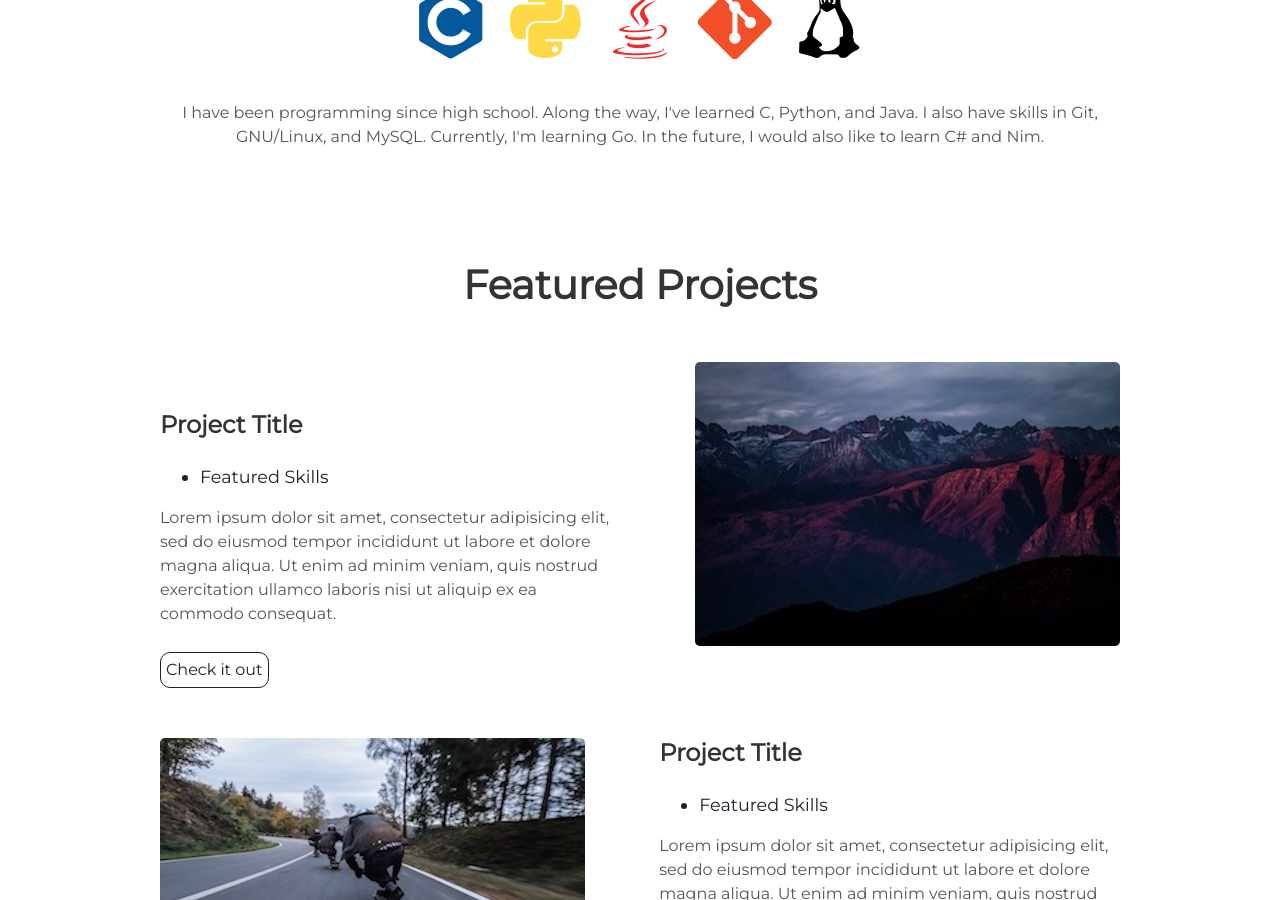
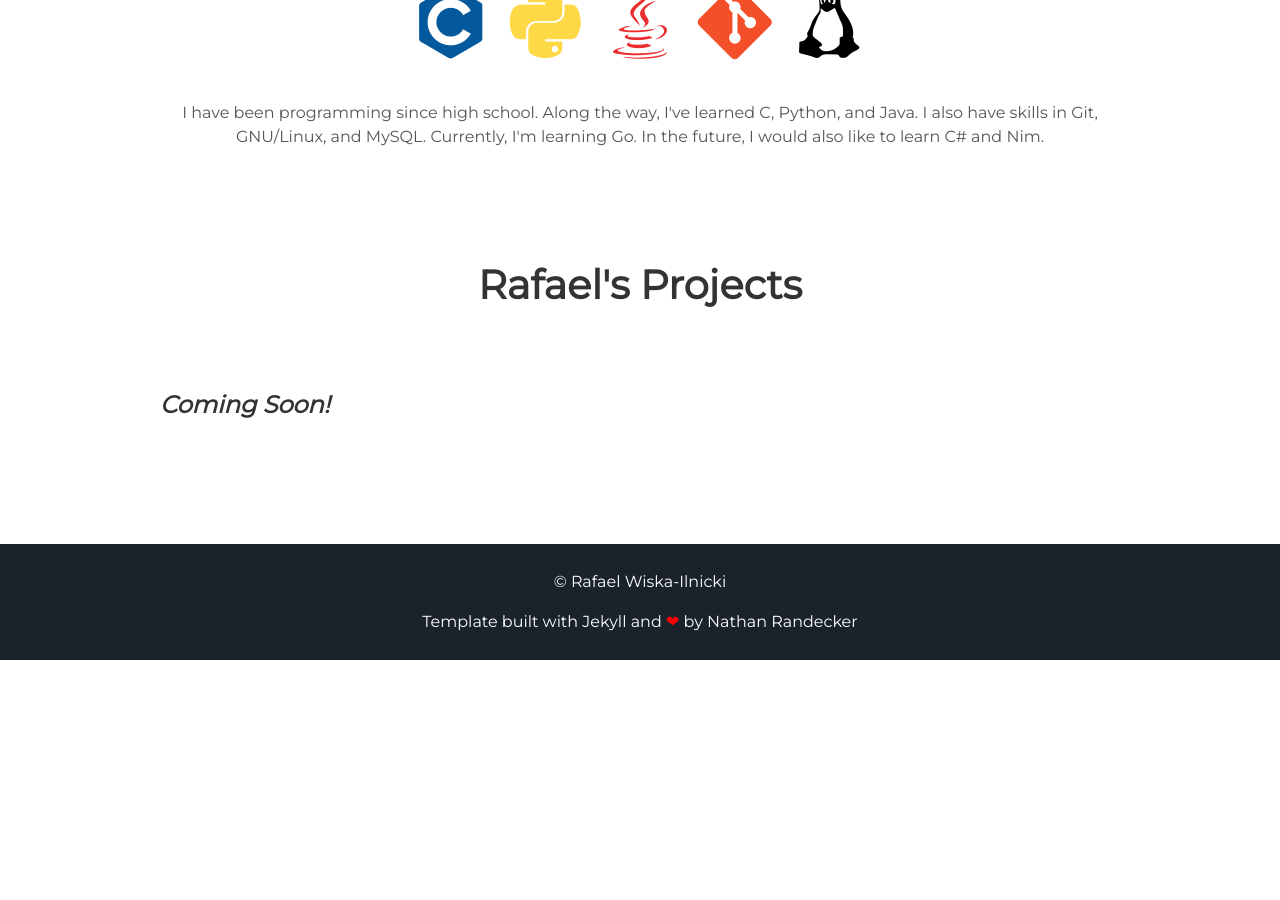
Before and after one commit to rafaelwi/rafaelwi.github.io, a Jekyll site: the page built from index.html, in a window 1280 px wide and 900 px high, scrolled down 1361 px. Built offline with Jekyll 4.4.1, drawn with Linux system fonts in a browser that asks for light colours; after the commit the page ends 2021 px from its top, so only the background shows below that; some of the changed text lies outside the part shown.

Commit message:
Removed template from projects section

```diff
--- a/_includes/projects.html
+++ b/_includes/projects.html
@@ -1,7 +1,11 @@
 <div class="user-details">
-  <h1> Featured Projects </h1>
+  <h1> Rafael's Projects </h1>
 </div>
-<div class="user-projects">
+
+<h3><i>Coming Soon!</i></h3>
+<!--
+  <div class="user-projects">
+
   <div class="images-right">
     <img alt="mountains" src="{{ "/assets/img/mountains.jpg" | prepend: site.baseurl }}" />
   </div>
@@ -14,6 +18,7 @@
     <a class="project-link" href="#">Check it out</a>
   </div>
 </div>
+
 <div class="user-projects">
   <div class="images-left">
     <img alt="mountains" src="{{ "/assets/img/skate.jpg" | prepend: site.baseurl }}" />
@@ -27,3 +32,4 @@
     <a class="project-link" href="#">Check it out</a>
   </div>
 </div>
+-->
```
